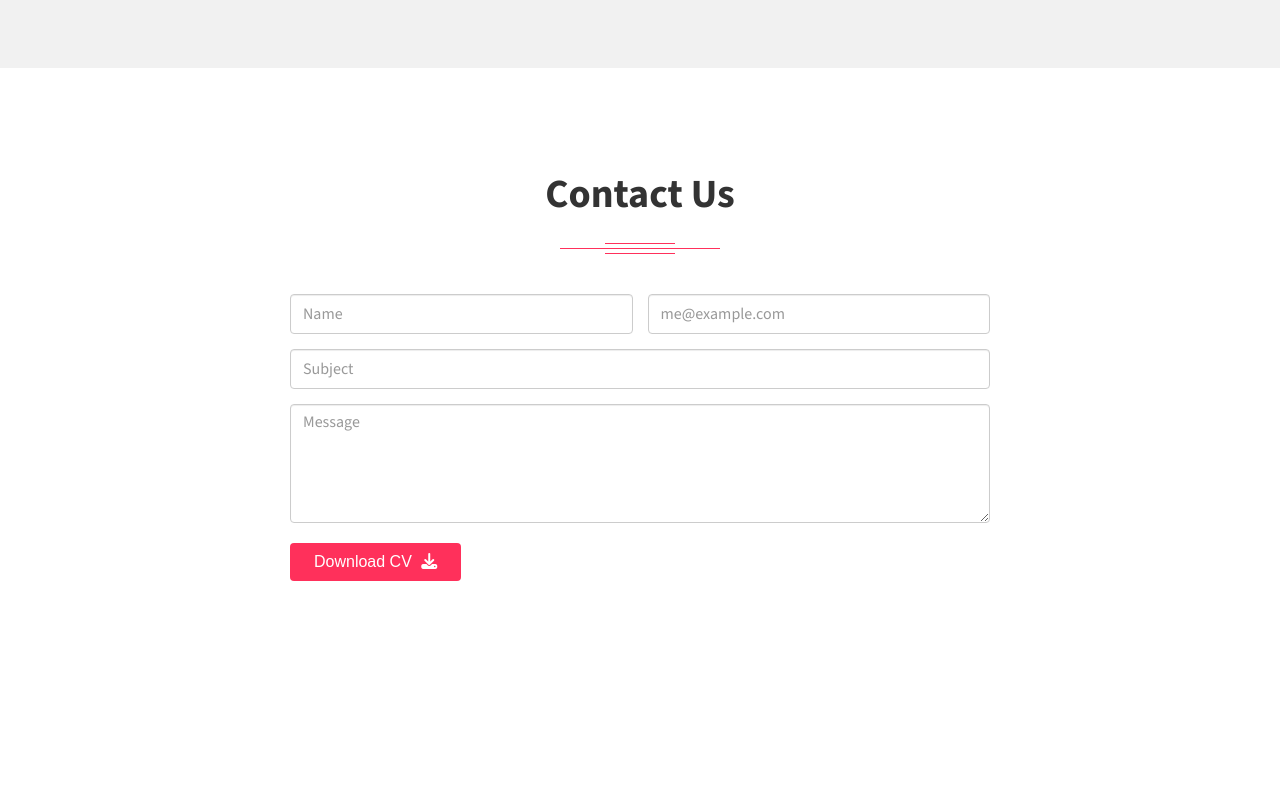
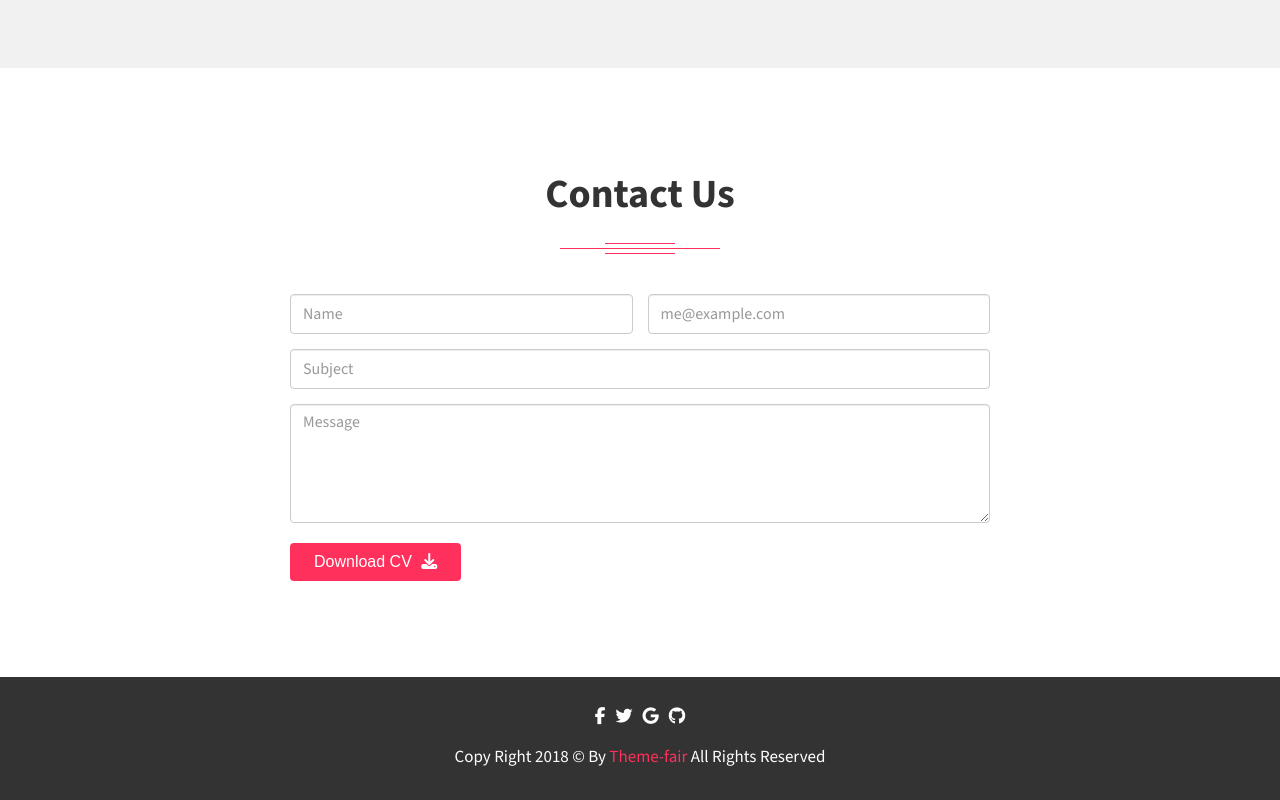
Before and after one commit to Mariam-Zeid/Fokir, a plain HTML site: page index.html in a window 1280 px wide. Shown: the part 4481-5281 px from the top of the page. Before the commit the page ends 5158 px from the top, so only its background shows below. Drawn offline with nearby package versions, Linux system fonts and the light colour scheme.

Commit message:
Adding the footer

```diff
--- a/css/style.css
+++ b/css/style.css
@@ -452,10 +452,11 @@ textarea {
 input {
   height: 4rem;
 }
-input:focus-within, textarea:focus-within  {
+input:focus-within,
+textarea:focus-within {
   border-color: #ff305b;
   outline: #ff305b;
-  box-shadow: inset 0 0 2px rgba(255,48,91,0.5);
+  box-shadow: inset 0 0 2px rgba(255, 48, 91, 0.5);
 }
 textarea {
   resize: vertical;
@@ -472,3 +473,26 @@ textarea::placeholder {
   grid-column: span 1;
 }
 /* ?==================== End Contact Section ====================? */
+
+/* ?==================== Start Footer ====================? */
+.footer {
+  background-color: #333;
+  padding: 3rem 0;
+}
+.footer-icon-list {
+  display: flex;
+  justify-content: center;
+  gap: 1rem;
+}
+.footer-icon {
+  font-size: 1.7rem;
+  margin-bottom: 2rem;
+  transition: all .3s ease;
+}
+.footer-icon:hover, .footer-text span  {
+  color: #ff305b;
+}
+.footer-icon,.footer-text {
+   color: #fff;
+}
+/* ?==================== End Footer ====================? */
--- a/index.html
+++ b/index.html
@@ -331,6 +331,20 @@
     </section>
     <!-- ?==================== End Contact Section ====================? -->
   </main>
+
+    <!-- ?==================== Start Footer ====================? -->
+    <footer class="footer">
+      <div class="container text-center">
+        <ul class="footer-icon-list">
+          <li><i class="fa-brands fa-facebook-f footer-icon"></i></li>
+          <li><i class="fa-brands fa-twitter footer-icon"></i></li>
+          <li><i class="fa-brands fa-google footer-icon"></i></li>
+          <li><i class="fa-brands fa-github footer-icon"></i></li>
+        </ul>
+        <p class="footer-text">Copy Right 2018 © By <span>Theme-fair</span> All Rights Reserved</p>
+      </div>
+    </footer>
+    <!-- ?==================== End Footer ====================? -->
 </body>
 
 </html>
```
